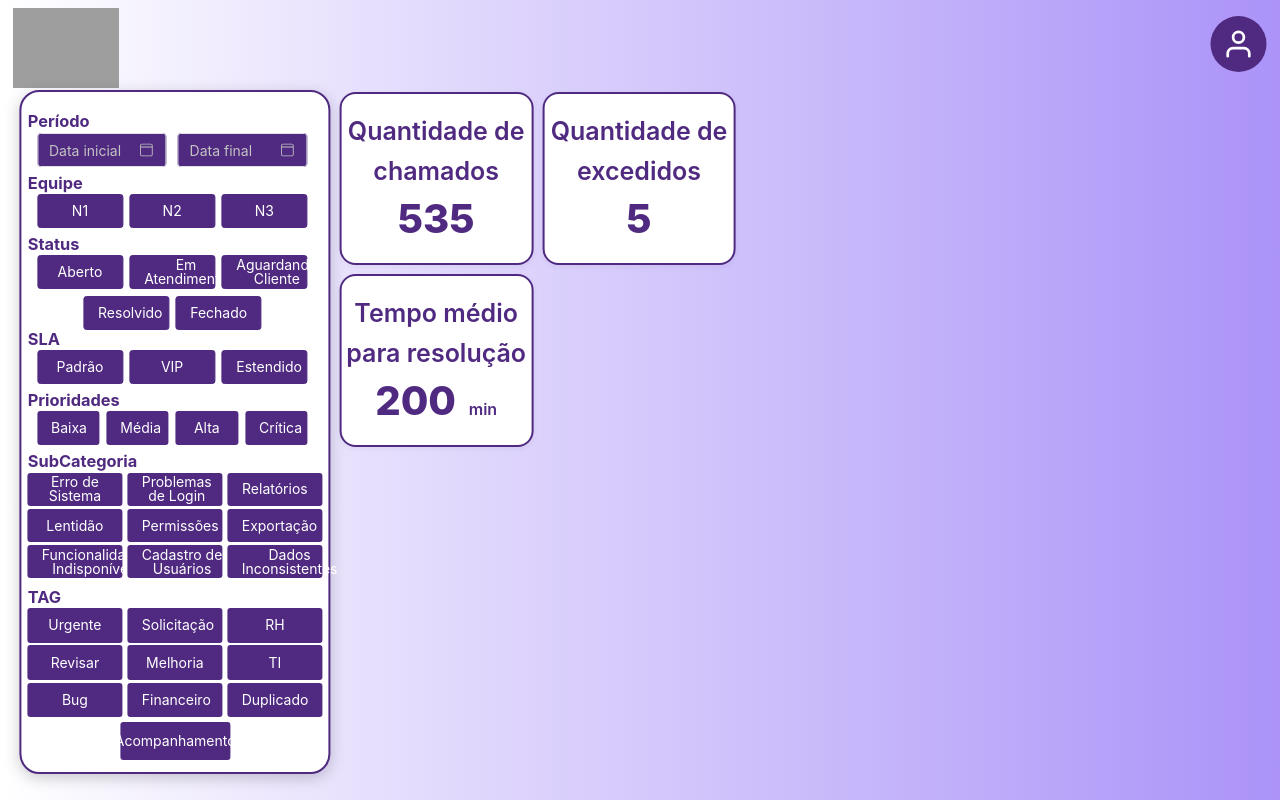
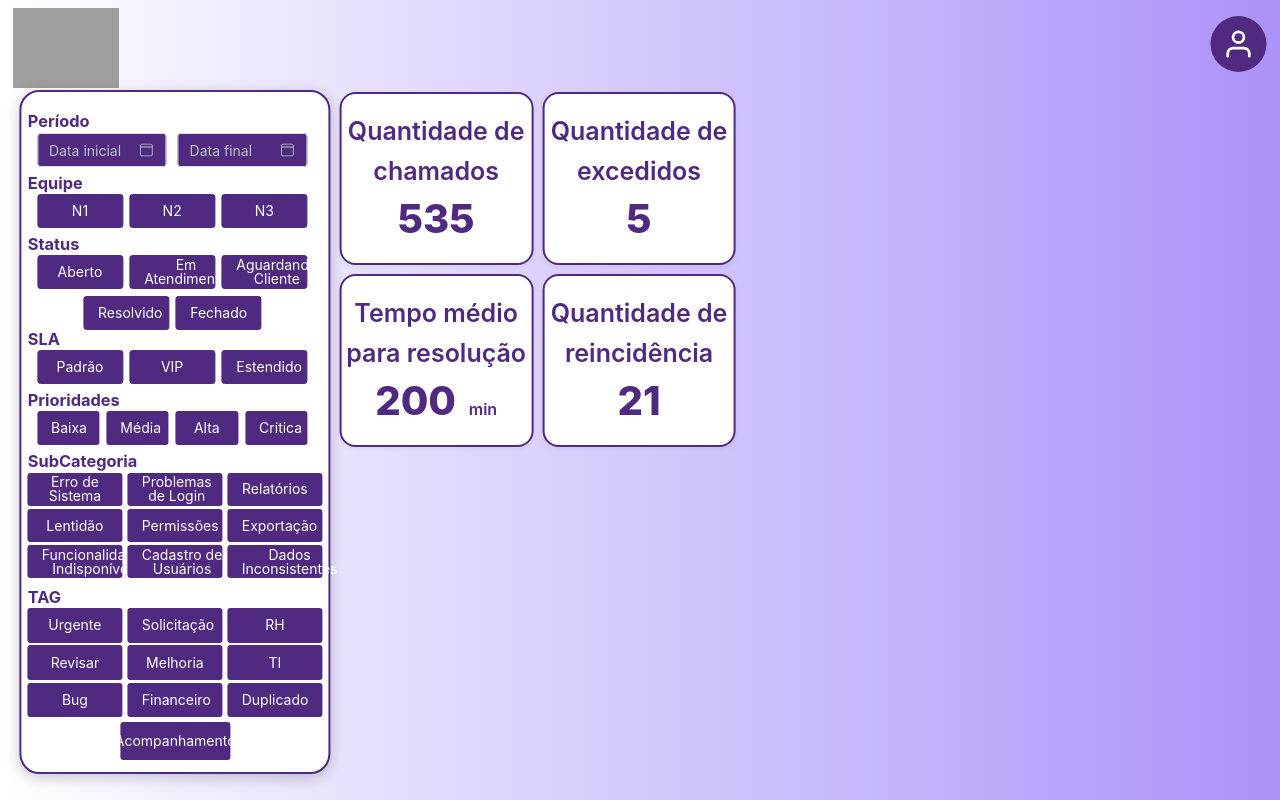
Before and after one commit to new-ge/API_6SEM_FRONT_END, a Vue app in the folder api_6sem_front_end/: page /main in a window 1280 px wide. Built offline with nearby package versions, Linux system fonts and the light colour scheme; grey boxes are pictures that could not be loaded.

Commit message:
LMN-30 feat: Big Number component for the recurring tickets volume indicator

```diff
--- a/api_6sem_front_end/src/components/BigNumberCards.vue
+++ b/api_6sem_front_end/src/components/BigNumberCards.vue
@@ -12,6 +12,10 @@
             <div class="card">
             <p class="label">Tempo médio para resolução</p>
             <h2 class="number">200 <span class="unit">min</span></h2>
+            </div>
+            <div class="card">
+            <p class="label">Quantidade de reincidência</p>
+            <h2 class="number">21</h2>
             </div>
         </div>
     </div>
```
